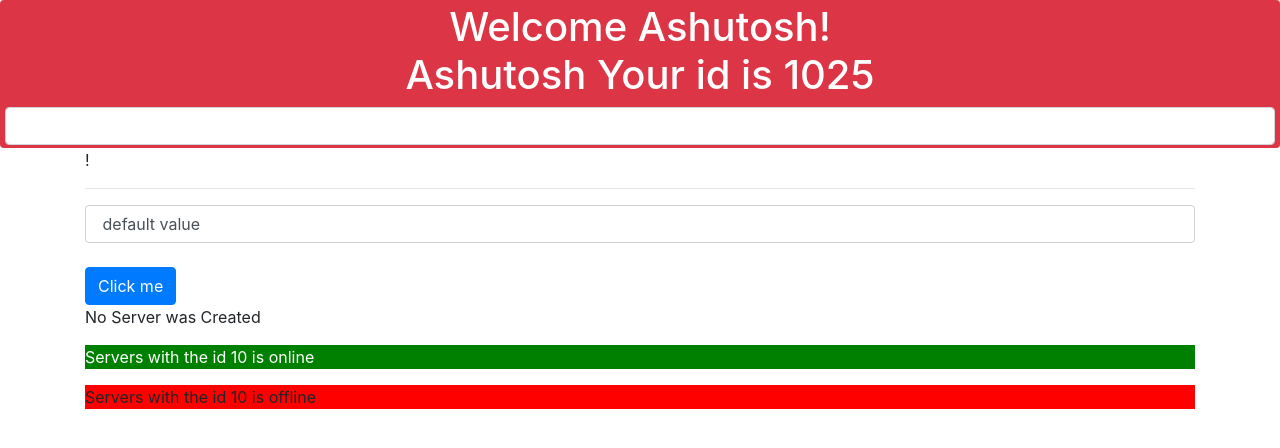
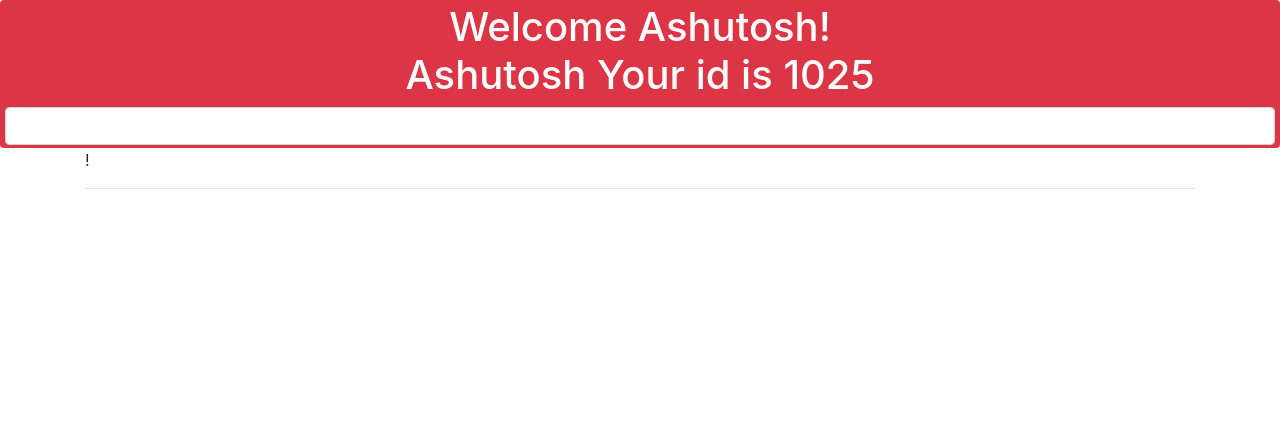
Before and after one commit to Ashutoshsingh9807/creating-recipe-app, an Angular app: page / in a window 1280 px wide. Shown: the top 448 px of the page. Built offline with nearby package versions, Linux system fonts and the light colour scheme.

Commit message:
Removed old files

```diff
--- a/src/app/app.component.html
+++ b/src/app/app.component.html
@@ -21,7 +21,7 @@
 <div class="container">
   <div class="row">
   <div class="col-12">
-    <app-servers></app-servers>
+
   </div>
 </div>
 </div>
--- a/src/app/server/server.component.css
+++ /dev/null
@@ -1,3 +0,0 @@
-.online {
-    color:#fff;
-}
--- a/src/app/server/server.component.html
+++ /dev/null
@@ -1 +0,0 @@
-<p [ngStyle]="{backgroundColor:getColor()}" [ngClass]="{online: serverStatus === 'online'}">Servers with the id {{serverId}} is {{getServerStatus()}}</p>
--- a/src/app/server/server.component.ts
+++ /dev/null
@@ -1,22 +0,0 @@
-import { Component } from "@angular/core";
-
-@Component({
-    selector: 'app-server',
-    templateUrl: './server.component.html',
-    styleUrls: ['./server.component.css']
-})
-
-export class ServerComponent {
-
-    serverId = 10;
-    serverStatus = 'offline';
-    constructor () {
-        this.serverStatus = Math.random() > 0.5 ?  'online' : 'offline';
-    }
-    getServerStatus () {
-       return this.serverStatus;
-    }
-    getColor() {
-        return this.serverStatus === 'online' ? 'green' : 'red';
-    }
-}
--- a/src/app/servers/servers.component.html
+++ /dev/null
@@ -1,13 +0,0 @@
-<input type="text" class="form-control" [(ngModel)]="serverName"/>
-<br>
-<button class="btn btn-primary" [disabled]="!allowNewServer" (click) = "onCreateServer()">Click me</button>
-<!-- <p>{{allowNewServer}}</p> -->
-<!-- <p>{{serverStatusCreation}}</p> -->
-
-<!-- <p>{{ serverName }}</p> -->
-<br>
-<p *ngIf="serverCreated; else noServer">Server was created and server name is {{serverName}}</p>
-<ng-template #noServer>
-<p>No Server was Created</p>
-</ng-template>
-<app-server *ngFor="let server of servers"></app-server>
--- a/src/app/servers/servers.component.ts
+++ /dev/null
@@ -1,29 +0,0 @@
-import { Component, OnInit } from '@angular/core';
-
-
-@Component({
-  selector: 'app-servers',
-  templateUrl: './servers.component.html',
-  styleUrls: ['./servers.component.css']
-})
-export class ServersComponent implements OnInit {
-  allowNewServer = false;
-  serverStatusCreation = 'no server is created!';
-  serverName = ' default value';
-  serverCreated = false;
-  servers = ['testserver', 'testserver 2'];
-  constructor() {
-    setTimeout(() => {
-      this.allowNewServer = true;
-    }, 2000);
-   }
-
-  ngOnInit() {
-  }
-  onCreateServer() {
-    this.serverCreated = true;
-    this.servers.push(this.serverName);
-    this.serverStatusCreation = 'server was created! And Name is' + this.serverName;
-  }
-
-}
```
Also changed, not shown: src/app/app.module.ts (+2 -5 lines), src/app/servers/servers.component.css (deleted).
